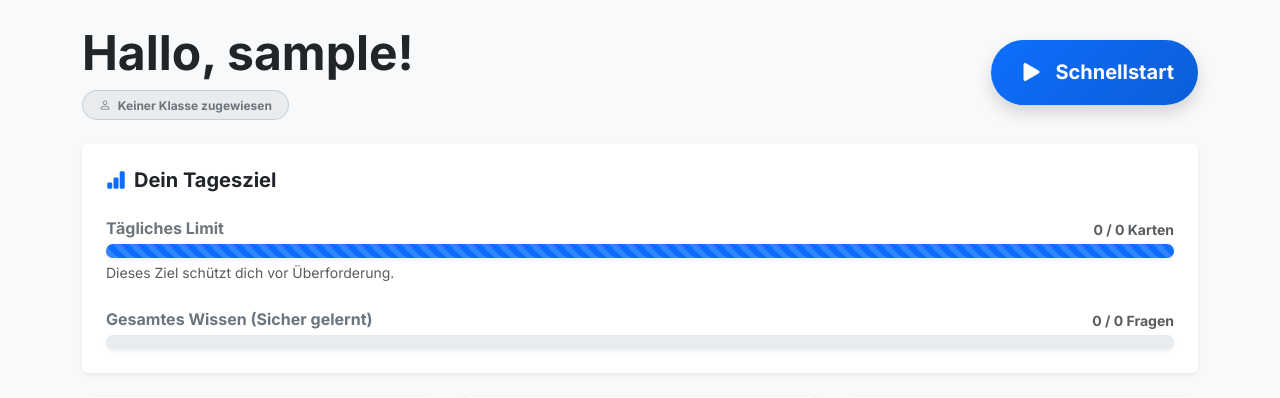
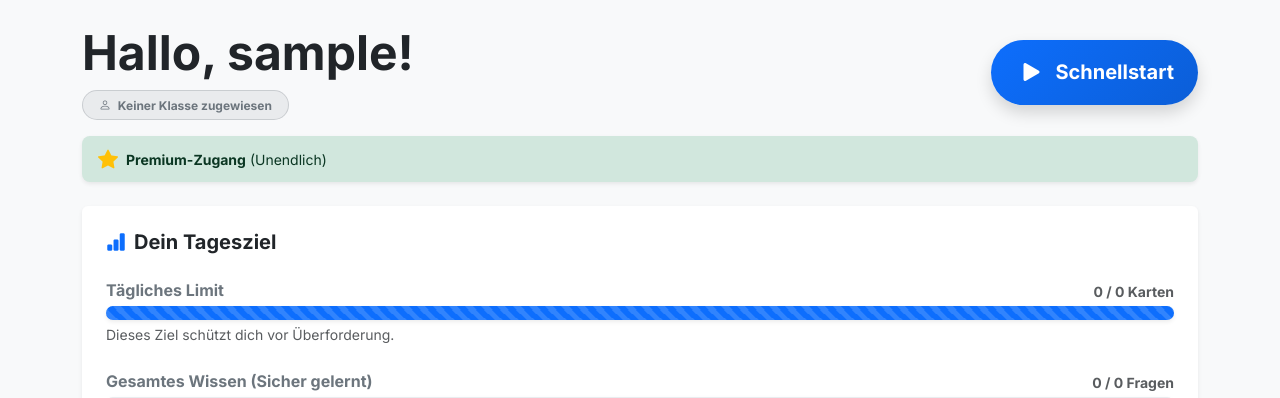
Before and after one commit to bastitopp/topp-nfs, a Flask app: page / in a window 1280 px wide. Shown: the part 75-473 px from the top of the page. Run offline with Flask 3, Linux system fonts and the light colour scheme; the visitor is signed in with stand-in values (Sample User, id 1); data that the repository does not hold is empty; some libraries are stand-ins or nearby versions.

Commit message:
Release Version 1.6.2 - Fixes

```diff
--- a/app/templates/index.html
+++ b/app/templates/index.html
@@ -37,7 +37,7 @@
 
 <div class="dashboard-wrapper animate__animated animate__fadeIn">
 
-    <div class="d-flex flex-column flex-md-row justify-content-between align-items-md-center gap-3 mb-4">
+    <div class="d-flex flex-column flex-md-row justify-content-between align-items-md-center gap-3 mb-3">
         <div>
             <h1 class="fw-bold mb-1 display-5 text-break">Hallo, {{ current_user.real_name if current_user.real_name else current_user.username }}!</h1>
             <div class="d-flex flex-wrap gap-2 mt-2">
@@ -61,39 +61,37 @@
         </div>
     </div>
 
-    {% if not current_user.is_admin %}
-        {% if current_user.is_premium %}
+    {% if current_user.is_admin %}
+        <div class="alert alert-secondary border-0 shadow-sm py-2 px-3 mb-4 rounded-3 d-flex align-items-center">
+            <i class="bi bi-shield-lock-fill me-2 fs-5"></i>
+            <span class="small fw-medium"><strong>Admin-Zugang</strong> (Unbegrenzt)</span>
+        </div>
+    {% elif current_user.is_premium %}
+        <div class="alert alert-success border-0 shadow-sm py-2 px-3 mb-4 rounded-3 d-flex align-items-center">
+            <i class="bi bi-star-fill text-warning me-2 fs-5"></i>
+            <span class="small fw-medium"><strong>Premium-Zugang</strong> (Unendlich)</span>
+        </div>
     {% elif current_user.is_subscription_active() %}
-            <div class="alert alert-success border-0 shadow-sm d-flex align-items-center mb-4 rounded-4">
-                <div class="bg-success text-white rounded-circle d-flex align-items-center justify-content-center me-3" style="width: 45px; height: 45px; flex-shrink: 0;">
-                    <i class="bi bi-calendar-check fs-5"></i>
-                </div>
-                <div>
-                    <h6 class="fw-bold mb-0 text-success">Abo aktiv</h6>
-                    <span class="small text-dark">Dein Premium-Abo läuft bis zum <strong>{{ current_user.subscription_end_date.strftime('%d.%m.%Y') }}</strong>.</span>
-                </div>
+        <div class="alert alert-success border-0 shadow-sm py-2 px-3 mb-4 rounded-3 d-flex align-items-center">
+            <i class="bi bi-calendar-check me-2 fs-5"></i>
+            <span class="small fw-medium"><strong>Premium-Abo</strong> (Gültig bis {{ current_user.subscription_end_date.strftime('%d.%m.%Y') }})</span>
         </div>
     {% elif current_user.is_trial_active() %}
-            <div class="alert alert-info border-0 shadow-sm d-flex align-items-center mb-4 rounded-4" style="background-color: #e0f2fe;">
-                <div class="bg-info text-white rounded-circle d-flex align-items-center justify-content-center me-3" style="width: 45px; height: 45px; flex-shrink: 0;">
-                    <i class="bi bi-clock-history fs-5"></i>
+        <div class="alert border-0 shadow-sm py-2 px-3 mb-4 rounded-3 d-flex flex-wrap align-items-center justify-content-between gap-2" style="background-color: #e0f2fe; color: #082f49;">
+            <div class="d-flex align-items-center">
+                <i class="bi bi-clock-history me-2 fs-5 text-info"></i>
+                <span class="small fw-medium"><strong>Testphase</strong> (Endet am {{ current_user.trial_end_date.strftime('%d.%m.%Y') }})</span>
             </div>
-                <div>
-                    <h6 class="fw-bold mb-0 text-dark">Testphase aktiv</h6>
-                    <span class="small text-dark">Du nutzt alle Funktionen kostenlos bis zum <strong>{{ current_user.trial_end_date.strftime('%d.%m.%Y') }}</strong>.</span>
-                </div>
+            <a href="#" class="btn btn-sm btn-primary rounded-pill fw-bold px-3 shadow-sm" style="font-size: 0.8rem;">Premium freischalten</a>
         </div>
     {% else %}
-            <div class="alert alert-danger border-0 shadow-sm d-flex align-items-center mb-4 rounded-4">
-                <div class="bg-danger text-white rounded-circle d-flex align-items-center justify-content-center me-3" style="width: 45px; height: 45px; flex-shrink: 0;">
-                    <i class="bi bi-lock-fill fs-5"></i>
+        <div class="alert alert-danger border-0 shadow-sm py-2 px-3 mb-4 rounded-3 d-flex flex-wrap align-items-center justify-content-between gap-2">
+            <div class="d-flex align-items-center">
+                <i class="bi bi-lock-fill me-2 fs-5"></i>
+                <span class="small fw-medium"><strong>Zugang abgelaufen</strong></span>
             </div>
-                <div>
-                    <h6 class="fw-bold mb-0 text-danger">Zugang abgelaufen</h6>
-                    <span class="small text-dark">Deine Testphase ist beendet. <a href="{{ url_for('main.profile') }}" class="fw-bold text-danger text-decoration-underline">Jetzt Premium freischalten</a></span>
+            <a href="#" class="btn btn-sm btn-danger rounded-pill fw-bold px-3 shadow-sm" style="font-size: 0.8rem;">Zugang verlängern</a>
         </div>
-            </div>
-        {% endif %}
     {% endif %}
 
     <div class="card border-0 shadow-sm mb-4">
--- a/app/templates/layout.html
+++ b/app/templates/layout.html
@@ -27,6 +27,8 @@
     <link href="https://fonts.googleapis.com/css2?family=Inter:wght@300;400;600;700&display=swap" rel="stylesheet">
     <link href="https://cdn.jsdelivr.net/npm/bootstrap@5.3.0/dist/css/bootstrap.min.css" rel="stylesheet">
     <link rel="stylesheet" href="https://cdn.jsdelivr.net/npm/bootstrap-icons@1.10.5/font/bootstrap-icons.css">
+
+    <script src="https://cdn.jsdelivr.net/npm/chart.js"></script>
 
     <style>
         :root {
```
Also changed, not shown: app/static/js/quiz.js (+65 -82 lines), app/templates/profile.html (+17 -6 lines). Lines whose indentation alone changed are shown as unchanged.
